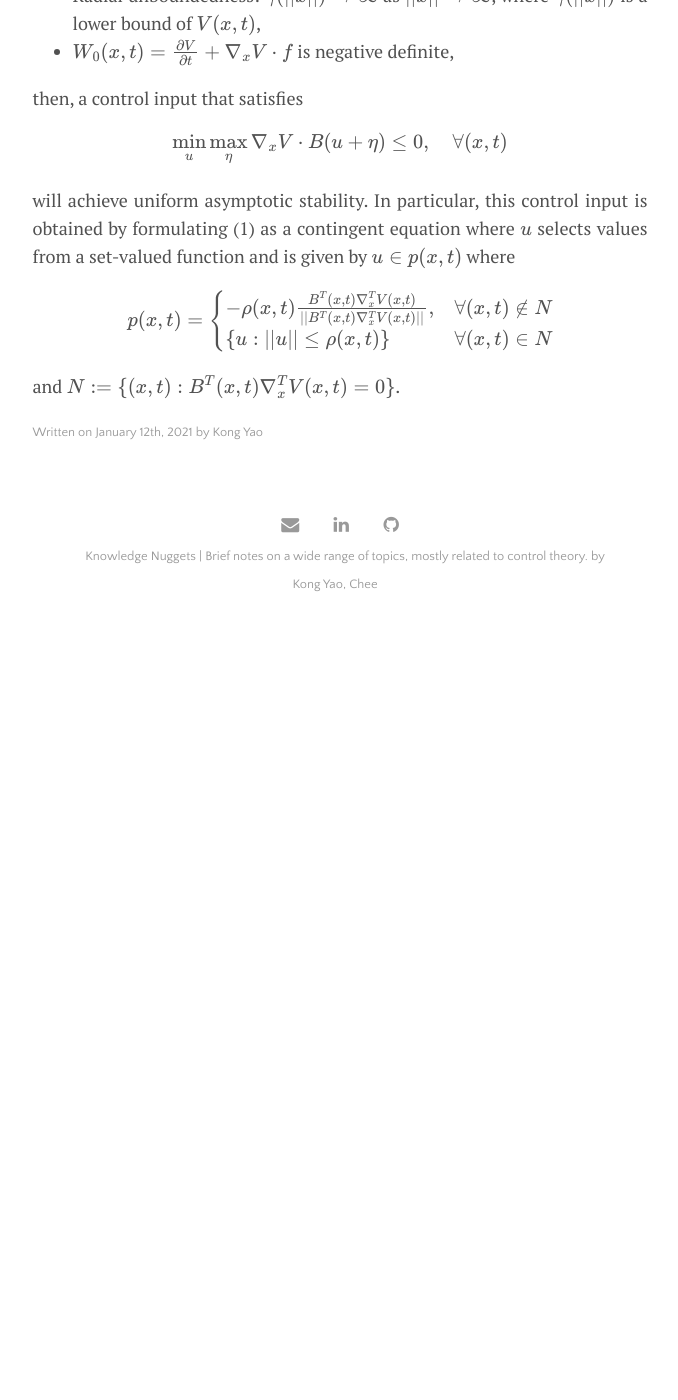
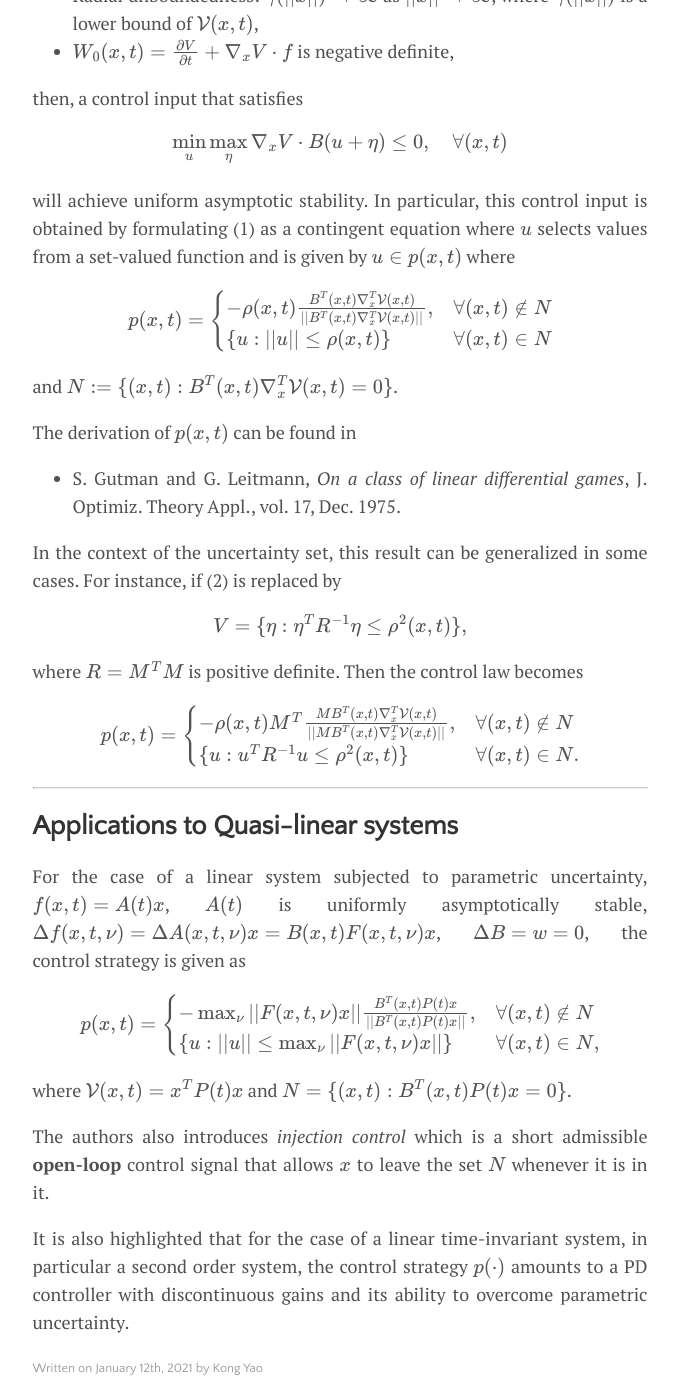
Before and after one commit to CheeGY/cheegy.github.io, a Jekyll site: the page built from _posts/2021-01-12-Gutman1979.md, in a window 1280 px wide and 1400 px high, scrolled down 2751 px. Shown: the whole window, without its empty margins (300-978 px from the left). Built offline with Jekyll 4.4.1, drawn with Linux system fonts in a browser that asks for light colours; formulas are drawn with MathJax 3; before the commit the page ends 3381 px from its top, so only the background shows below that; some of the changed text lies outside the part shown.

Commit message:
Update 2021-01-12-Gutman1979.md

```diff
--- a/_posts/2021-01-12-Gutman1979.md
+++ b/_posts/2021-01-12-Gutman1979.md
@@ -64,8 +64,8 @@ Existence of solutions is guaranteed if the set $E(x,t)$ defined on some closed
 
 ---
 ## Asymptotic stability of uncertain systems
-Given the system stated in (1) with uncertainty set (4), if it is assumed that the free system $\dot{x} = f(x,t)$ is uniformly asymptotically stable, or stabilizable and if there exists a positive definite Lyapunov function $V(x,t)$ that fulfills these conditions,
-- Radial unboundedness: $\gamma(\|\|x\|\|) \to \infty$ as $\|\|x\|\| \to \infty$, where $\gamma(\|\|x\|\|)$ is a lower bound of $V(x,t)$,
+Given the system stated in (1) with uncertainty set (4), if it is assumed that the free system $\dot{x} = f(x,t)$ is uniformly asymptotically stable, or stabilizable and if there exists a positive definite Lyapunov function $\mathcal V(x,t)$ that fulfills these conditions,
+- Radial unboundedness: $\gamma(\|\|x\|\|) \to \infty$ as $\|\|x\|\| \to \infty$, where $\gamma(\|\|x\|\|)$ is a lower bound of $\mathcal V(x,t)$,
 - $W_0(x,t) = \frac{\partial V}{\partial t} + \nabla_x V \cdot f$ is negative definite,
 
 then, a control input that satisfies
@@ -75,8 +75,41 @@ then, a control input that satisfies
 will achieve uniform asymptotic stability. In particular, this control input is obtained by formulating (1) as a contingent equation where $u$ selects values from a set-valued function and is given by $u \in p(x,t)$ where
 \begin{aligned}
 p(x,t) = \begin{cases}
-            -\rho(x,t) \frac{B^T(x,t) \nabla_x^T V(x,t)}{||B^T(x,t) \nabla_x^T V(x,t)||}, & \forall (x,t) \notin N \newline
+            -\rho(x,t) \frac{B^T(x,t) \nabla_x^T \mathcal V(x,t)}{||B^T(x,t) \nabla_x^T \mathcal V(x,t)||}, & \forall (x,t) \notin N \newline
             \\{u : \|\|u\|\| \leq \rho(x,t)\\} &\forall (x,t) \in N
             \end{cases}
 \end{aligned}
-and $N := \\{(x,t): B^T(x,t) \nabla_x^T V(x,t) = 0\\}$.
+and $N := \\{(x,t): B^T(x,t) \nabla_x^T \mathcal V(x,t) = 0\\}$.
+
+The derivation of $p(x,t)$ can be found in
+- S. Gutman and G. Leitmann, _On a class of linear differential games_, J. Optimiz. Theory Appl., vol. 17, Dec. 1975.
+
+In the context of the uncertainty set, this result can be generalized in some cases. For instance, if (2) is replaced by
+\begin{equation}
+V = \\{ \eta : \eta^T R^{-1} \eta \leq \rho^2 (x,t)\\}, \notag
+\end{equation}
+where $R=M^T M$ is positive definite. Then the control law becomes
+
+\begin{aligned}
+p(x,t) = \begin{cases}
+            -\rho(x,t) M^T \frac{MB^T(x,t) \nabla_x^T \mathcal V(x,t)}{||MB^T(x,t) \nabla_x^T \mathcal V(x,t)||}, & \forall (x,t) \notin N \newline
+            \\{u : u^T R^{-1} u \leq \rho^2(x,t)\\} &\forall (x,t) \in N.
+        \end{cases}
+\end{aligned}
+
+---
+## Applications to Quasi-linear systems
+For the case of a linear system subjected to parametric uncertainty, $f(x,t) = A(t)x$, $A(t)$ is uniformly asymptotically stable, $\Delta f(x,t,\nu) = \Delta A(x,t,\nu) x = B(x,t) F(x,t,\nu)x$, $\Delta B = w = 0$, the control strategy is given as
+
+\begin{aligned}
+p(x,t) = \begin{cases}
+            -\max_{\nu} \|\|F(x,t,\nu)x \|\| \frac{B^T(x,t) P(t) x}{||B^T(x,t) P(t) x||}, & \forall (x,t) \notin N \newline
+            \\{u : \|\|u\|\| \leq \max_{\nu} \|\|F(x,t,\nu)x \|\| \\} &\forall (x,t) \in N,
+        \end{cases}
+\end{aligned}
+
+where $\mathcal V(x,t) = x^T P(t) x$ and $N = \\{(x,t): B^T(x,t) P(t) x = 0\\}$.
+
+The authors also introduces _injection control_ which is a short admissible **open-loop** control signal that allows $x$ to leave the set $N$ whenever it is in it.
+
+It is also highlighted that for the case of a linear time-invariant system, in particular a second order system, the control strategy $p(\cdot)$ amounts to a PD controller with discontinuous gains and its ability to overcome parametric uncertainty.
```
